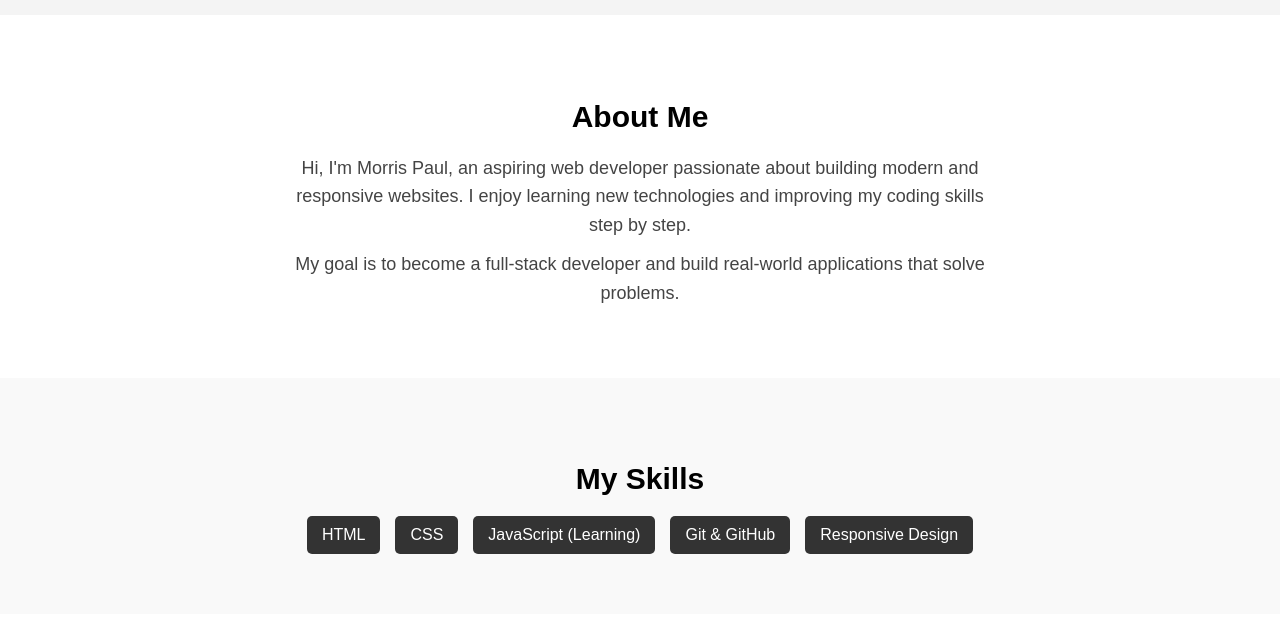
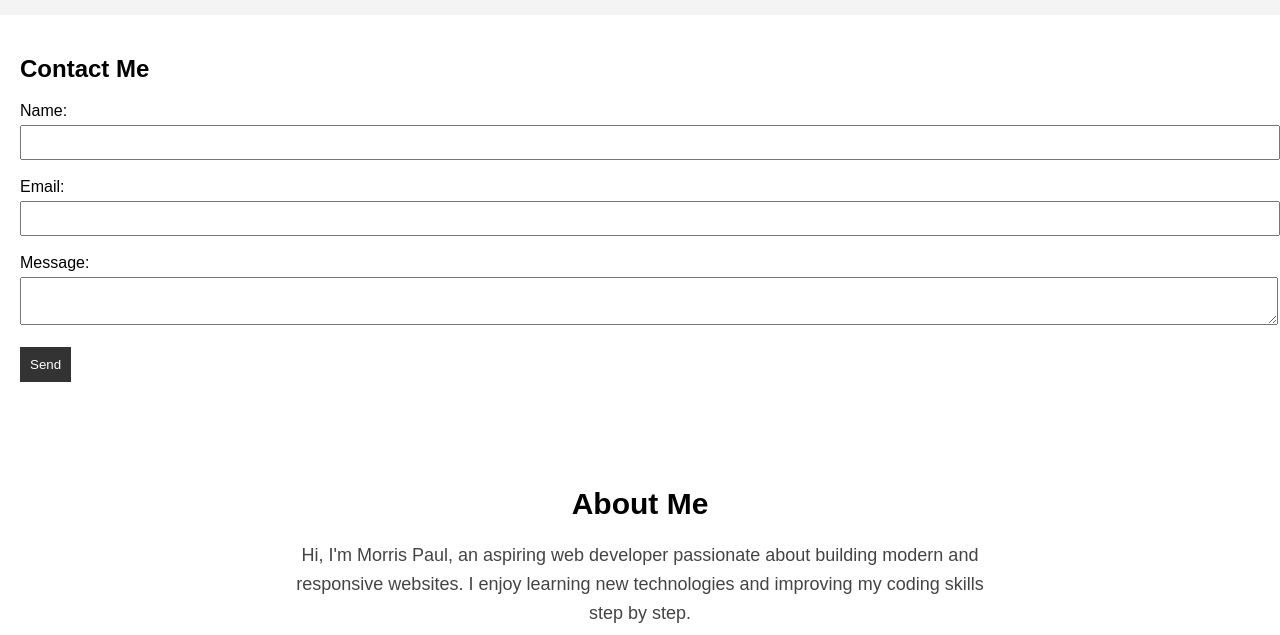
Before and after one commit to morizp72-ship-it/portofolio-website, a plain HTML site: page index.html in a window 1280 px wide. Shown: the part 821-1456 px from the top of the page. Drawn offline with Linux system fonts and the light colour scheme.

Commit message:
Add files via upload

```diff
--- a/index.html
+++ b/index.html
@@ -37,6 +37,23 @@
 
     <a href="#projects" class="btn">View My Work</a>
 </section>
+<section id="contact">
+  <h2>Contact Me</h2>
+
+  <form>
+    <label for="name">Name:</label><br>
+    <input type="text" id="name" name="name"><br><br>
+
+    <label for="email">Email:</label><br>
+    <input type="email" id="email" name="email"><br><br>
+
+    <label for="message">Message:</label><br>
+    <textarea id="message" name="message"></textarea><br><br>
+
+    <button type="submit">Send</button>
+  </form>
+</section>
+
 
 
 
--- a/style.css
+++ b/style.css
@@ -247,3 +247,20 @@
   color: white;
   text-decoration: none;
 }
+#contact {
+  padding: 20px;
+}
+
+form input, form textarea {
+  width: 100%;
+  padding: 8px;
+  margin-top: 5px;
+}
+
+button {
+  background-color: #333;
+  color: white;
+  padding: 10px;
+  border: none;
+  cursor: pointer;
+}
```
